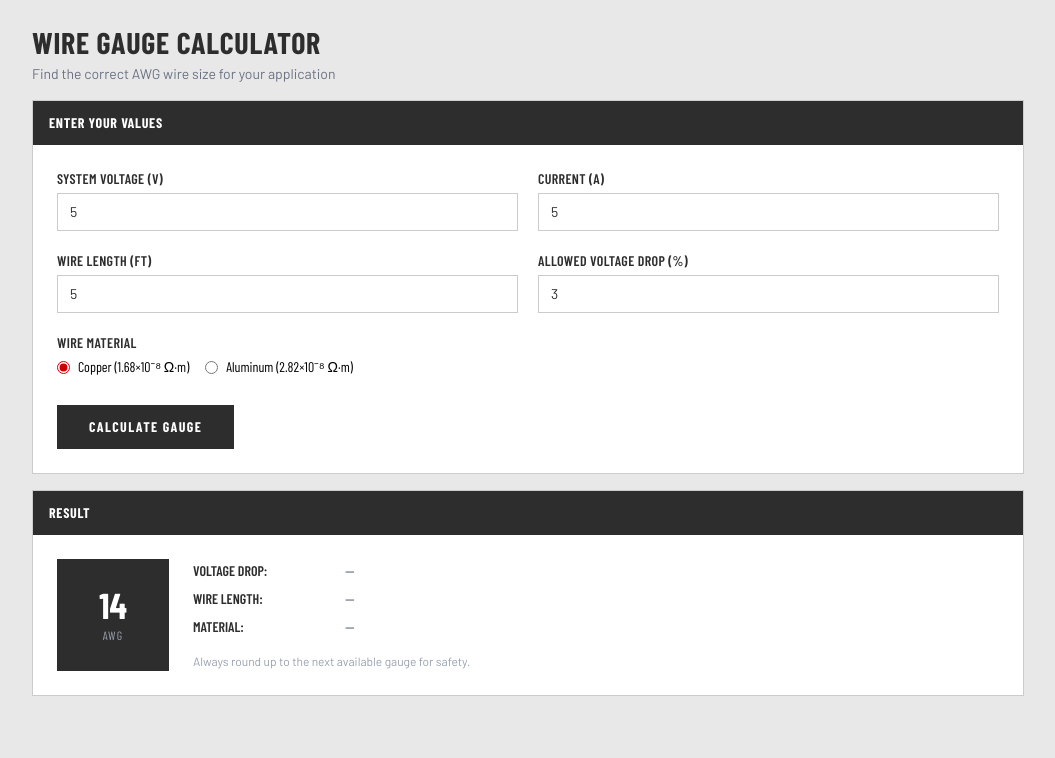
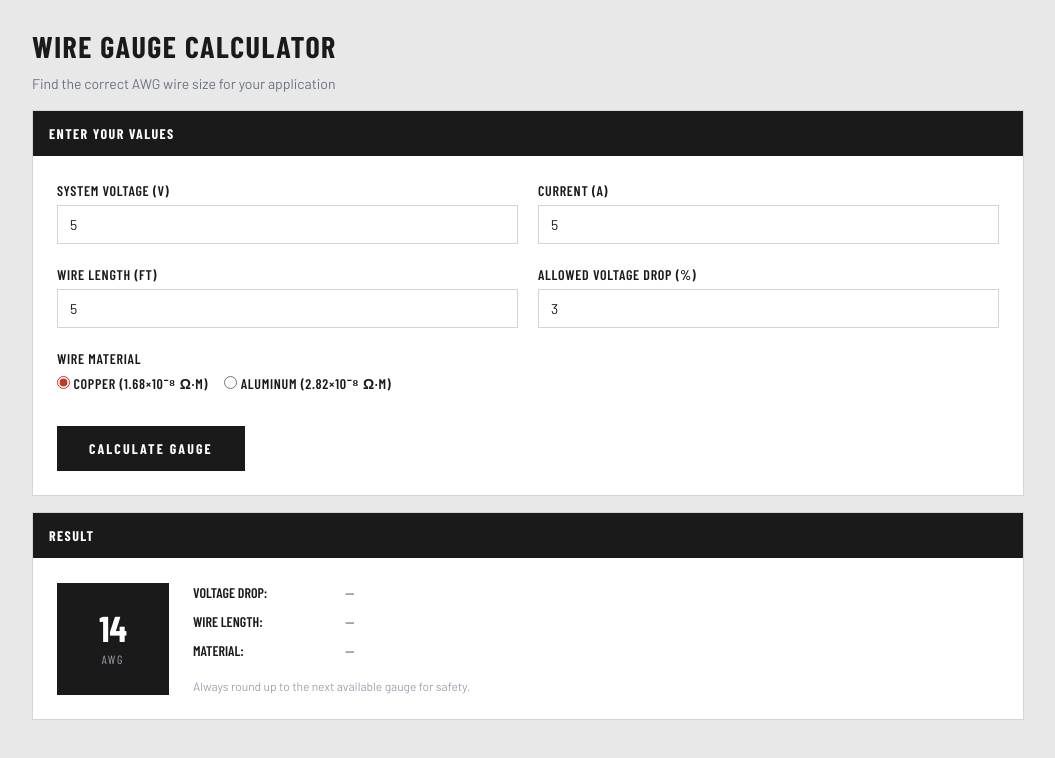
Before and after one commit to RTBlanco/Wire-gauge, a website built with Vite: page index.html in a window 1280 px wide. Both pictures are taken after typing "5", "5", "5" into the empty fields and a click on the button "CALCULATE GAUGE". Shown: the whole page, without its empty margins (112-1167 px from the left). Built offline with nearby package versions, Linux system fonts and the light colour scheme; a web font is replaced by a local one.

Commit message:
converted all to be in single html

```diff
--- a/index.html
+++ b/index.html
@@ -5,61 +5,281 @@
     <link rel="icon" type="image/svg+xml" href="/favicon.svg" />
     <meta name="viewport" content="width=device-width, initial-scale=1.0" />
     <link rel="stylesheet" href="./src/style.css" />
-		<link href="https://fonts.googleapis.com/css2?family=Barlow+Condensed:wght@400;600;700;800&family=Barlow:wght@400;500;600&display=swap" rel="stylesheet"/>
+    <link
+      href="https://fonts.googleapis.com/css2?family=Barlow+Condensed:wght@400;600;700;800&family=Barlow:wght@400;500;600&display=swap"
+      rel="stylesheet"
+    />
     <title>wire-gauge</title>
+
+    <style>
+      /* ── Design tokens ── */
+      :root {
+        --color-dark:   #1a1a1a;
+        --color-mid:    #333333;
+        --color-red:    #c0392b;
+        --color-border: #d1d5db;
+        --color-bg:     #f3f4f6;
+        --font-heading: 'Barlow Condensed', sans-serif;
+        --font-body:    'Barlow', sans-serif;
+      }
+
+      /* ── Reset / base ── */
+      *, *::before, *::after { box-sizing: border-box; margin: 0; padding: 0; }
+
+      body {
+        font-family: var(--font-body);
+        background-color: var(--color-bg);
+        color: var(--color-dark);
+      }
+
+      /* ── Layout wrapper ── */
+      .layout {
+        max-width: 64rem; /* ~1024px */
+        margin: 1.5rem auto 3rem;
+        padding: 0 1rem;
+        display: flex;
+        gap: 1.5rem;
+      }
+
+      main { flex: 1; }
+
+      /* ── Page header ── */
+      .page-header { margin-bottom: 1rem; }
+
+      .page-header h1 {
+        font-family: var(--font-heading);
+        font-weight: 700;
+        font-size: 1.875rem;
+        text-transform: uppercase;
+        color: var(--color-dark);
+        letter-spacing: 0.05em;
+      }
+
+      .page-header p {
+        font-size: 0.875rem;
+        color: #6b7280;
+        margin-top: 0.25rem;
+      }
+
+      /* ── Card ── */
+      .card {
+        background: #fff;
+        border: 1px solid var(--color-border);
+      }
+
+      .card-header {
+        background: var(--color-dark);
+        color: #fff;
+        font-family: var(--font-heading);
+        font-weight: 700;
+        text-transform: uppercase;
+        font-size: 0.875rem;
+        padding: 0.75rem 1rem;
+        letter-spacing: 0.1em;
+      }
+
+      .card-body { padding: 1.5rem; }
+
+      /* ── Form grid ── */
+      .form-grid {
+        display: grid;
+        grid-template-columns: 1fr;
+        gap: 1.25rem;
+      }
+
+      @media (min-width: 640px) {
+        .form-grid { grid-template-columns: 1fr 1fr; }
+        .col-span-2 { grid-column: span 2; }
+      }
+
+      /* ── Form fields ── */
+      .field label {
+        display: block;
+        font-family: var(--font-heading);
+        font-weight: 600;
+        font-size: 0.875rem;
+        text-transform: uppercase;
+        color: var(--color-dark);
+        letter-spacing: 0.05em;
+        margin-bottom: 0.25rem;
+      }
+
+      .field input[type="number"] {
+        width: 100%;
+        border: 1px solid var(--color-border);
+        padding: 0.5rem 0.75rem;
+        font-size: 0.875rem;
+        background: #fff;
+        color: var(--color-dark);
+        font-family: var(--font-body);
+        outline: none;
+      }
+
+      .field input[type="number"]::placeholder { color: #9ca3af; }
+
+      .field input[type="number"]:focus {
+        border-color: var(--color-dark);
+      }
+
+      /* ── Radio group ── */
+      .radio-group {
+        display: flex;
+        gap: 1rem;
+      }
+
+      .radio-label {
+        display: flex;
+        align-items: center;
+        gap: 0.5rem;
+        font-size: 0.875rem;
+        cursor: pointer;
+        font-family: var(--font-body);
+      }
+
+      .radio-label input[type="radio"] {
+        accent-color: var(--color-red);
+      }
+
+      /* ── Submit button ── */
+      .btn-submit {
+        background: var(--color-dark);
+        color: #fff;
+        font-family: var(--font-heading);
+        font-weight: 700;
+        text-transform: uppercase;
+        letter-spacing: 0.15em;
+        font-size: 0.875rem;
+        padding: 0.75rem 2rem;
+        border: none;
+        cursor: pointer;
+        transition: background 0.15s;
+      }
+
+      .btn-submit:hover { background: var(--color-mid); }
+
+      /* ── Spacing utility ── */
+      .pt-2 { padding-top: 0.5rem; }
+      .mt-4 { margin-top: 1rem; }
+
+      /* ── Result section ── */
+      #result-section { margin-top: 1rem; }
+
+      .result-inner {
+        display: flex;
+        flex-direction: column;
+        align-items: flex-start;
+        gap: 1.5rem;
+        padding: 1.5rem;
+      }
+
+      @media (min-width: 640px) {
+        .result-inner {
+          flex-direction: row;
+          align-items: center;
+        }
+      }
+
+      /* AWG badge */
+      .awg-badge {
+        display: flex;
+        align-items: center;
+        justify-content: center;
+        background: var(--color-dark);
+        color: #fff;
+        width: 7rem;
+        height: 7rem;
+        flex-shrink: 0;
+        text-align: center;
+      }
+
+      .awg-badge .awg-number {
+        font-family: var(--font-heading);
+        font-weight: 700;
+        font-size: 2.25rem;
+        line-height: 1;
+      }
+
+      .awg-badge .awg-label {
+        font-family: var(--font-heading);
+        font-size: 0.75rem;
+        text-transform: uppercase;
+        letter-spacing: 0.15em;
+        margin-top: 0.25rem;
+        color: #9ca3af;
+      }
+
+      /* Result details */
+      .result-details {
+        font-size: 0.875rem;
+        color: #374151;
+        display: flex;
+        flex-direction: column;
+        gap: 0.5rem;
+        font-family: var(--font-body);
+      }
+
+      .result-row { display: flex; gap: 0.5rem; }
+
+      .result-key {
+        font-family: var(--font-heading);
+        font-weight: 600;
+        text-transform: uppercase;
+        color: var(--color-dark);
+        width: 9rem;
+        flex-shrink: 0;
+      }
+
+      .result-note {
+        font-size: 0.75rem;
+        color: #9ca3af;
+        padding-top: 0.5rem;
+      }
+
+      /* ── Error section ── */
+      #error-section {
+        margin-top: 1rem;
+        background: #fef2f2;
+        border: 1px solid #fca5a5;
+        color: #b91c1c;
+        padding: 0.75rem 1rem;
+        font-size: 0.875rem;
+        font-family: var(--font-body);
+      }
+
+      /* ── Hidden utility ── */
+      .hidden { display: none; }
+    </style>
   </head>
   <body>
-		<div class="max-w-5xl mx-auto mt-6 px-4 pb-12 flex gap-6">
+    <div class="layout">
       <!-- Main panel -->
-			<main class="flex-1">
+      <main>
         <!-- Page header -->
-				<div class="mb-4">
-					<h1
-						class="font-heading font-bold text-3xl uppercase text-site-dark tracking-wide"
-					>
-						Wire Gauge Calculator
-					</h1>
-					<p class="text-sm text-gray-500 mt-1">
-						Find the correct AWG wire size for your application
-					</p>
+        <div class="page-header">
+          <h1>Wire Gauge Calculator</h1>
+          <p>Find the correct AWG wire size for your application</p>
         </div>
 
         <!-- Form card -->
-				<div class="bg-white border border-site-border">
-					<div
-						class="bg-site-dark text-white font-heading font-bold uppercase text-sm px-4 py-3 tracking-wider"
-					>
-						Enter Your Values
-					</div>
-
-					<div class="p-6">
-						<form id="wire-form" class="grid grid-cols-1 sm:grid-cols-2 gap-5">
+        <div class="card">
+          <div class="card-header">Enter Your Values</div>
+          <div class="card-body">
+            <form id="wire-form" class="form-grid">
               <!-- Volts -->
-							<div>
-								<label
-									for="volts"
-									class="block font-heading font-semibold text-sm uppercase text-site-dark mb-1 tracking-wide"
-								>
-									System Voltage (V)
-								</label>
+              <div class="field">
+                <label for="volts">System Voltage (V)</label>
                 <input
                   type="number"
                   id="volts"
                   name="volts"
                   placeholder="e.g. 12"
                   min="0"
-									class="w-full border border-site-border px-3 py-2 text-sm bg-white text-site-dark placeholder-gray-400"
                 />
               </div>
 
               <!-- Amps -->
-							<div>
-								<label
-									for="amps"
-									class="block font-heading font-semibold text-sm uppercase text-site-dark mb-1 tracking-wide"
-								>
-									Current (A)
-								</label>
+              <div class="field">
+                <label for="amps">Current (A)</label>
                 <input
                   type="number"
                   id="amps"
@@ -67,36 +287,24 @@
                   placeholder="e.g. 30"
                   min="0"
                   step="any"
-									class="w-full border border-site-border px-3 py-2 text-sm bg-white text-site-dark placeholder-gray-400"
                 />
               </div>
 
               <!-- Length -->
-							<div>
-								<label
-									for="length"
-									class="block font-heading font-semibold text-sm uppercase text-site-dark mb-1 tracking-wide"
-								>
-									Wire Length (ft)
-								</label>
+              <div class="field">
+                <label for="length">Wire Length (ft)</label>
                 <input
                   type="number"
                   id="length"
                   name="length"
                   placeholder="e.g. 5"
                   min="0"
-									class="w-full border border-site-border px-3 py-2 text-sm bg-white text-site-dark placeholder-gray-400"
                 />
               </div>
 
               <!-- Voltage Drop -->
-							<div>
-								<label
-									for="voltDrop"
-									class="block font-heading font-semibold text-sm uppercase text-site-dark mb-1 tracking-wide"
-								>
-									Allowed Voltage Drop (%)
-								</label>
+              <div class="field">
+                <label for="voltDrop">Allowed Voltage Drop (%)</label>
                 <input
                   type="number"
                   id="voltDrop"
@@ -105,34 +313,27 @@
                   value="3"
                   min="1"
                   max="20"
-									class="w-full border border-site-border px-3 py-2 text-sm bg-white text-site-dark placeholder-gray-400"
                 />
               </div>
 
               <!-- Material -->
-							<div class="sm:col-span-2">
-								<label
-									class="block font-heading font-semibold text-sm uppercase text-site-dark mb-1 tracking-wide"
-								>
-									Wire Material
-								</label>
-								<div class="flex gap-4">
-									<label class="flex items-center gap-2 text-sm cursor-pointer">
+              <div class="field col-span-2">
+                <label>Wire Material</label>
+                <div class="radio-group">
+                  <label class="radio-label">
                     <input
                       type="radio"
                       name="material"
                       value="1.68e-8"
                       checked
-											class="accent-site-red"
                     />
                     Copper (1.68×10⁻⁸ Ω·m)
                   </label>
-									<label class="flex items-center gap-2 text-sm cursor-pointer">
+                  <label class="radio-label">
                     <input
                       type="radio"
                       name="material"
                       value="2.82e-8"
-											class="accent-site-red"
                     />
                     Aluminum (2.82×10⁻⁸ Ω·m)
                   </label>
@@ -140,11 +341,8 @@
               </div>
 
               <!-- Submit -->
-							<div class="sm:col-span-2 pt-2">
-								<button
-									type="submit"
-									class="bg-site-dark hover:bg-site-mid text-white font-heading font-bold uppercase tracking-widest text-sm px-8 py-3 transition-colors duration-150"
-								>
+              <div class="col-span-2 pt-2">
+                <button type="submit" class="btn-submit">
                   Calculate Gauge
                 </button>
               </div>
@@ -153,57 +351,31 @@
         </div>
 
         <!-- Result -->
-				<div id="result-section" class="hidden mt-4">
-					<div class="bg-white border border-site-border">
-						<div
-							class="bg-site-dark text-white font-heading font-bold uppercase text-sm px-4 py-3 tracking-wider"
-						>
-							Result
-						</div>
-						<div
-							class="p-6 flex flex-col sm:flex-row items-start sm:items-center gap-6"
-						>
-							<div
-								class="awg-badge flex items-center justify-center bg-site-dark text-white w-28 h-28 flex-shrink-0"
-							>
-								<div class="text-center">
-									<div
-										class="font-heading font-bold text-4xl leading-none"
-										id="awg-number"
-									>
-										—
-									</div>
-									<div
-										class="font-heading text-xs uppercase tracking-widest mt-1 text-gray-400"
-									>
-										AWG
-									</div>
+        <div id="result-section" class="hidden">
+          <div class="card">
+            <div class="card-header">Result</div>
+            <div class="result-inner">
+              <div class="awg-badge">
+                <div>
+                  <div class="awg-number" id="awg-number">—</div>
+                  <div class="awg-label">AWG</div>
                 </div>
               </div>
 
-							<div class="text-sm text-gray-700 space-y-2 font-body">
-								<div class="flex gap-2">
-									<span
-										class="font-heading font-semibold uppercase text-site-dark w-36"
-										>Voltage Drop:</span
-									>
+              <div class="result-details">
+                <div class="result-row">
+                  <span class="result-key">Voltage Drop:</span>
                   <span id="res-vdrop">—</span>
                 </div>
-								<div class="flex gap-2">
-									<span
-										class="font-heading font-semibold uppercase text-site-dark w-36"
-										>Wire Length:</span
-									>
+                <div class="result-row">
+                  <span class="result-key">Wire Length:</span>
                   <span id="res-length">—</span>
                 </div>
-								<div class="flex gap-2">
-									<span
-										class="font-heading font-semibold uppercase text-site-dark w-36"
-										>Material:</span
-									>
+                <div class="result-row">
+                  <span class="result-key">Material:</span>
                   <span id="res-material">—</span>
                 </div>
-								<p class="text-xs text-gray-400 pt-2">
+                <p class="result-note">
                   Always round up to the next available gauge for safety.
                 </p>
               </div>
@@ -212,15 +384,71 @@
         </div>
 
         <!-- Error -->
-				<div
-					id="error-section"
-					class="hidden mt-4 bg-red-50 border border-red-300 text-red-700 px-4 py-3 text-sm font-body"
-				>
+        <div id="error-section" class="hidden">
           Please fill in all fields with valid numbers.
         </div>
       </main>
     </div>
-		<!-- <div id="app"></div> -->
-		<script type="module" src="/src/main.ts"></script>
+
+    <!-- <script type="module" src="/src/main.ts"></script> -->
+
+		<script>
+			const form = document.getElementById("wire-form")
+
+			form?.addEventListener('submit', (e) => {
+				e.preventDefault();
+
+				const formData = new FormData(form);
+				const formObject = Object.fromEntries(formData.entries());
+
+				const amps = parseFloat(formObject.amps);
+				const length = parseFloat(formObject.length) * 0.3048;
+				const volts = parseFloat(formObject.volts);
+				const voltDrop = parseFloat(formObject.voltDrop) / 100;
+				const resistivity = parseFloat(formObject.material);
+
+				const voltageDrop = volts * voltDrop;
+				const area_m2 = (2 * resistivity * length * amps) / voltageDrop;
+				const area_mm2 = area_m2 * 1_000_000;
+
+				const awg = getAWG(area_mm2);
+
+				const results = document.getElementById("result-section");
+				if (results?.classList.contains('hidden')) {
+					results.classList.remove('hidden');
+				}
+
+				displayRecommendation(awg);
+			});
+
+			function displayRecommendation(awg) {
+				document.getElementById('awg-number').innerText = `${awg}`;
+			}
+
+			function getAWG(area_mm2) {
+				const AWG_TABLE = [
+					{ awg: 0,  mm2: 53.5 },
+					{ awg: 1,  mm2: 42.4 },
+					{ awg: 2,  mm2: 33.6 },
+					{ awg: 4,  mm2: 21.2 },
+					{ awg: 6,  mm2: 13.3 },
+					{ awg: 8,  mm2: 8.37 },
+					{ awg: 10, mm2: 5.26 },
+					{ awg: 12, mm2: 3.31 },
+					{ awg: 14, mm2: 2.08 },
+					{ awg: 16, mm2: 1.31 },
+					{ awg: 18, mm2: 0.823 },
+				]
+
+
+				const match = AWG_TABLE
+					.slice()
+					.reverse()
+					.find(entry => entry.mm2 >= area_mm2)
+
+				return match ? match.awg : 0
+			}
+
+		</script>
   </body>
 </html>
```
Lines whose indentation alone changed are shown as unchanged.
